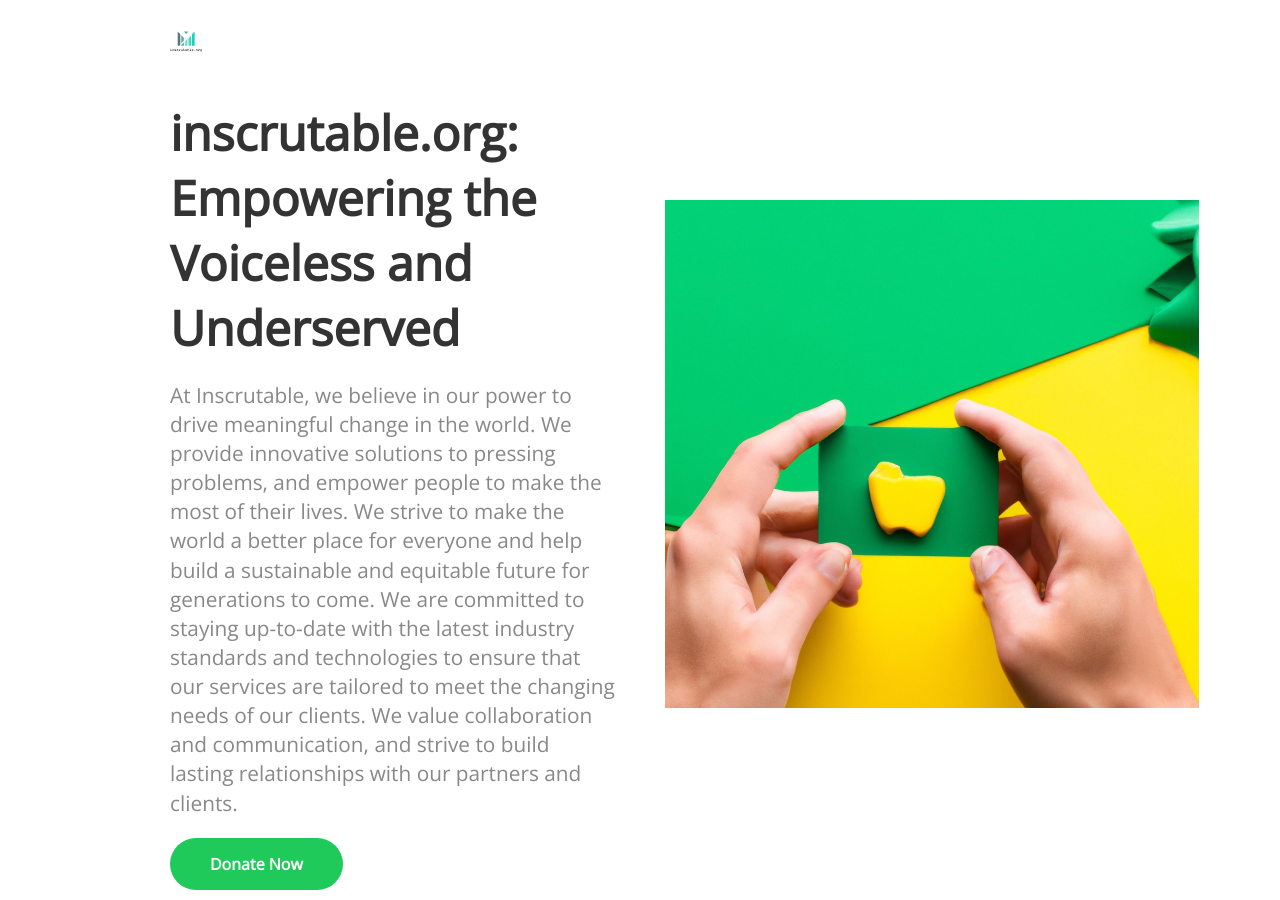
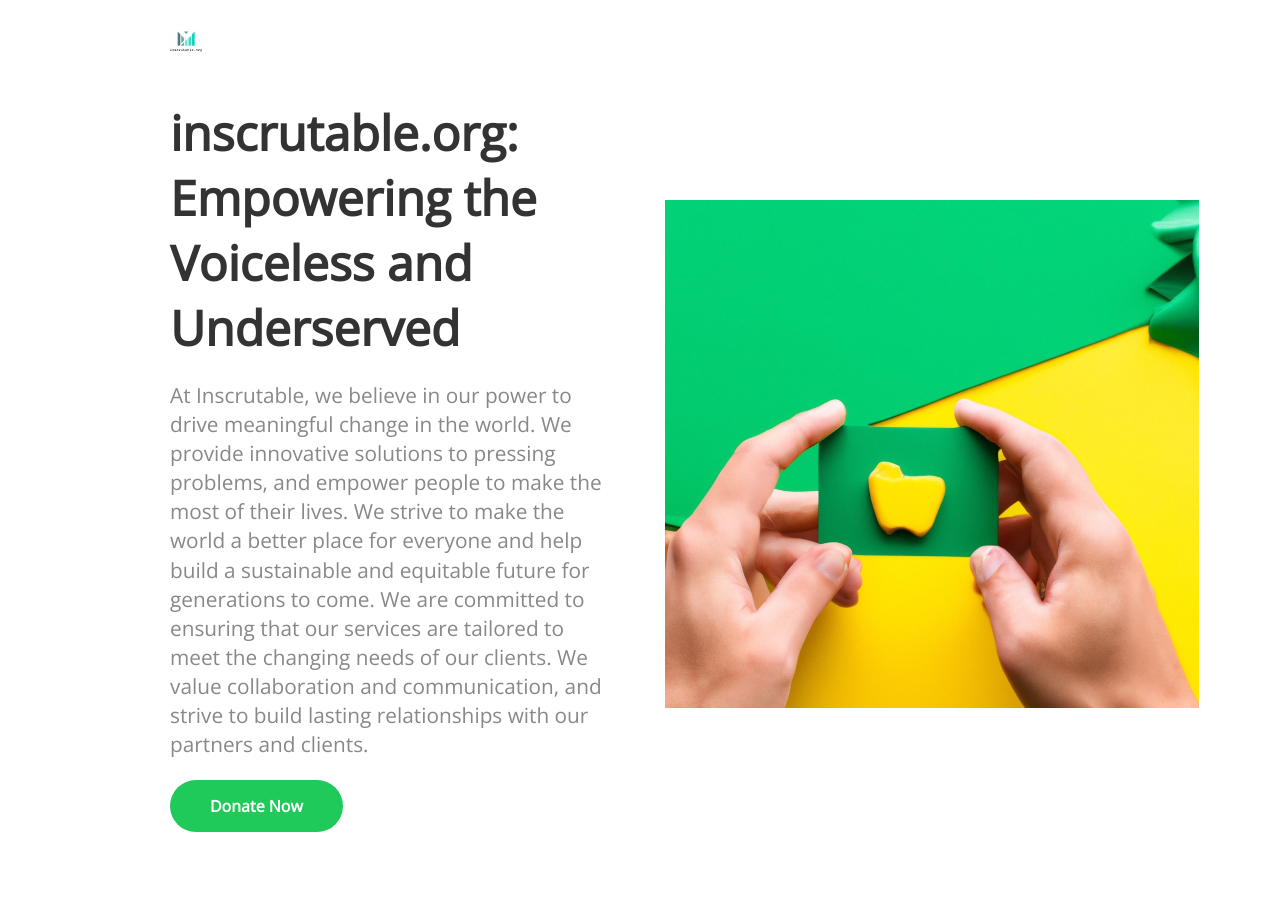
Before and after one commit to dankarlin/inscrutable-cause, a Jekyll site: the page built from index.html, in a window 1280 px wide and 900 px high. Built offline with Jekyll 4.4.1, drawn with Linux system fonts in a browser that asks for light colours; nearby versions of some CDN libraries; a script that is not in the unit is left out.

Commit message:
new icons

```diff
--- a/index.html
+++ b/index.html
@@ -10,7 +10,7 @@
 					inscrutable.org: Empowering the Voiceless and Underserved
 				</h1>
 				<p class="editable">
-					At Inscrutable, we believe in our power to drive meaningful change in the world. We provide innovative solutions to pressing problems, and empower people to make the most of their lives. We strive to make the world a better place for everyone and help build a sustainable and equitable future for generations to come. We are committed to staying up-to-date with the latest industry standards and technologies to ensure that our services are tailored to meet the changing needs of our clients. We value collaboration and communication, and strive to build lasting relationships with our partners and clients.
+					At Inscrutable, we believe in our power to drive meaningful change in the world. We provide innovative solutions to pressing problems, and empower people to make the most of their lives. We strive to make the world a better place for everyone and help build a sustainable and equitable future for generations to come. We are committed to ensuring that our services are tailored to meet the changing needs of our clients. We value collaboration and communication, and strive to build lasting relationships with our partners and clients.
 				</p>
 				<div class="button">
 					<a href="#donate">Donate Now</a>
```
